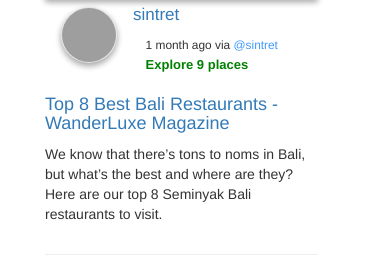
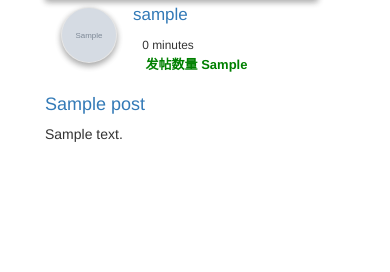
Before and after one commit to zzlpeter/blog, a Django app: template templates/postList.html in a window 390 px wide. Shown: the part 377-649 px from the top of the page. After the commit the page ends 519 px from the top, so only its background shows below. Run offline with Django 3.2, Linux system fonts and the light colour scheme; the template is opened without the code that fills it: most values are stand-ins (such as "Sample title", 1, 10 or a date in 2020); grey boxes marked "Sample" are stand-in pictures; some libraries are stand-ins or nearby versions; some web fonts are replaced; grey boxes are pictures that could not be loaded.

Commit message:
博客系统雏形

```diff
--- a/templates/postList.html
+++ b/templates/postList.html
@@ -34,11 +34,47 @@
 {#post list列表页#}
 <div class="container" style="height:100%;width:70%;margin:20px; float: left; margin-left: 45px;">
 	<div class="row">
-{#        {% for post in posts %}#}
-{#		<div class="row">#}
+        {% for post in posts %}
+		<div class="row">
+            <div class="col-xs-12 col-sm-3 col-md-3">
+                <a href="#">
+                    <img src="/static/images/{{ post.img.img_category.name }}/{{ post.img.src }}" class="img-responsive img-box img-thumbnail" style="width: 643px; height: 132px;">
+                </a>
+            </div>
+            <div class="col-xs-12 col-sm-9 col-md-9">
+                <div class="list-group">
+                    <div class="list-group-item">
+                        <div class="row-picture">
+                            <a href="#" title="sintret">
+                                <img class="circle img-thumbnail img-box" src="/static/images/portrait/{{ post.author.portrait.src }}" alt="sintret">
+                            </a>
+                        </div>
+                        <div class="row-content">
+                            <div class="list-group-item-heading">
+                                <a href="#" title="sintret">
+                                    <small>{{ post.author.user.username }}</small>
+                                </a>
+                            </div>
+                            <small>
+                                <i class="glyphicon glyphicon-time"></i>{{ post.post_time|timesince }}
+                                <br>
+                                <span class="explore"><i class="glyphicon glyphicon-th"></i> <a href="#">发帖数量 {{ post.post_count_belong_this_user }}  </a></span>
+                            </small>
+                        </div>
+                    </div>
+                </div>
+                <h4><a href="{{ post.post_detail_path }}">{{ post.title }}</a></h4>
+                <p>{{ post.summary|truncatechars:100 }}</p>
+            </div>
+        </div>
+        <br>
+        {% endfor %}
+
+
+{#        <div class="row">#}
 {#            <div class="col-xs-12 col-sm-3 col-md-3">#}
 {#                <a href="#">#}
-{#                    <img src="/static/images/{{ post.img.img_category.name }}/{{ post.img.src }}" class="img-responsive img-box img-thumbnail" style="width: 643px; height: 132px;">#}
+{#                    <img src="/static/images/scenery/pic01.jpg" class="img-responsive img-box img-thumbnail" style="width: 643px; height: 132px;">#}
 {#                </a>#}
 {#            </div>#}
 {#            <div class="col-xs-12 col-sm-9 col-md-9">#}
@@ -46,99 +82,63 @@
 {#                    <div class="list-group-item">#}
 {#                        <div class="row-picture">#}
 {#                            <a href="#" title="sintret">#}
-{#                                <img class="circle img-thumbnail img-box" src="/static/images/portrait/{{ post.author.portrait.src }}" alt="sintret">#}
+{#                                <img class="circle img-thumbnail img-box" src="http://sintret.com/img/andy.jpg" alt="sintret">#}
 {#                            </a>#}
 {#                        </div>#}
 {#                        <div class="row-content">#}
 {#                            <div class="list-group-item-heading">#}
 {#                                <a href="#" title="sintret">#}
-{#                                    <small>{{ post.author.user.username }}</small>#}
+{#                                    <small>sintret</small>#}
 {#                                </a>#}
 {#                            </div>#}
 {#                            <small>#}
-{#                                <i class="glyphicon glyphicon-time"></i>{{ post.post_time|timesince }}#}
+{#                                <i class="glyphicon glyphicon-time"></i> 1 month ago via <span class="twitter"> <i class="fa fa-twitter"></i> <a target="_blank" href="https://twitter.com/sintret" alt="sintret" title="sintret">@sintret</a></span>#}
 {#                                <br>#}
-{#                                <span class="explore"><i class="glyphicon glyphicon-th"></i> <a href="#">发帖数量 {{ post.post_count_belong_this_user }}  </a></span>#}
+{#                                <span class="explore"><i class="glyphicon glyphicon-th"></i> <a href="#">Explore 9 places </a></span>#}
 {#                            </small>#}
 {#                        </div>#}
 {#                    </div>#}
 {#                </div>#}
-{#                <h4><a href="{{ post.post_detail_path }}">{{ post.title }}</a></h4>#}
-{#                <p>{{ post.summary|truncatechars:10 }}</p>#}
+{#                <h4><a href="#">Top 8 Best Bali Restaurants - WanderLuxe Magazine</a></h4>#}
+{#                <p>We know that there’s tons to noms in Bali, but what’s the best and where are they? Here are our top 8 Seminyak Bali restaurants to visit.</p>#}
 {#            </div>#}
 {#        </div>#}
 {#        <hr>#}
-{#        {% endfor %}#}
 
 
-        <div class="row">
-            <div class="col-xs-12 col-sm-3 col-md-3">
-                <a href="#">
-                    <img src="/static/images/scenery/pic01.jpg" class="img-responsive img-box img-thumbnail" style="width: 643px; height: 132px;">
-                </a>
-            </div>
-            <div class="col-xs-12 col-sm-9 col-md-9">
-                <div class="list-group">
-                    <div class="list-group-item">
-                        <div class="row-picture">
-                            <a href="#" title="sintret">
-                                <img class="circle img-thumbnail img-box" src="http://sintret.com/img/andy.jpg" alt="sintret">
-                            </a>
-                        </div>
-                        <div class="row-content">
-                            <div class="list-group-item-heading">
-                                <a href="#" title="sintret">
-                                    <small>sintret</small>
-                                </a>
-                            </div>
-                            <small>
-                                <i class="glyphicon glyphicon-time"></i> 1 month ago via <span class="twitter"> <i class="fa fa-twitter"></i> <a target="_blank" href="https://twitter.com/sintret" alt="sintret" title="sintret">@sintret</a></span>
-                                <br>
-                                <span class="explore"><i class="glyphicon glyphicon-th"></i> <a href="#">Explore 9 places </a></span>
-                            </small>
-                        </div>
-                    </div>
-                </div>
-                <h4><a href="#">Top 8 Best Bali Restaurants - WanderLuxe Magazine</a></h4>
-                <p>We know that there’s tons to noms in Bali, but what’s the best and where are they? Here are our top 8 Seminyak Bali restaurants to visit.</p>
-            </div>
-        </div>
-        <hr>
-
-
-        <div class="row">
-            <div class="col-xs-12 col-sm-3 col-md-3">
-                <a href="#">
-                    <img src="http://i.huffpost.com/gen/2038950/thumbs/s-BANGKOK-NOODLES-large.jpg" class="img-responsive img-box img-thumbnail" style="width: 643px; height: 132px;">
-                </a>
-            </div>
-            <div class="col-xs-12 col-sm-9 col-md-9">
-                <div class="list-group">
-                    <div class="list-group-item">
-                        <div class="row-picture">
-                            <a href="#" title="sintret">
-                                <img class="circle img-thumbnail img-box" src="http://sintret.com/img/andy.jpg" alt="sintret">
-                            </a>
-                        </div>
-                        <div class="row-content">
-                            <div class="list-group-item-heading">
-                                <a href="#" title="sintret">
-                                    <small>sintret</small>
-                                </a>
-                            </div>
-                            <small>
-                                <i class="glyphicon glyphicon-time"></i> 1 month ago via <span class="twitter"> <i class="fa fa-twitter"></i> <a target="_blank" href="https://twitter.com/sintret" alt="sintret" title="sintret">@sintret</a></span>
-                                <br>
-                                <span class="explore"><i class="glyphicon glyphicon-th"></i> <a href="#">Explore 9 places </a></span>
-                            </small>
-                        </div>
-                    </div>
-                </div>
-                <h4><a href="#">These Are The Best Noodle Spots In Bangkok</a></h4>
-                <p>BANGKOK (AP) — With its fluorescent bulbs and cafeteria-style tables, the Bangkok restaurant Raan Jay Fai wouldn't win any awards for interior decorating.              But that hasn't deterred Martha Stewart, one of the restaurant's many fans...</p>
-            </div>
-        </div>
-        <hr>
+{#        <div class="row">#}
+{#            <div class="col-xs-12 col-sm-3 col-md-3">#}
+{#                <a href="#">#}
+{#                    <img src="http://i.huffpost.com/gen/2038950/thumbs/s-BANGKOK-NOODLES-large.jpg" class="img-responsive img-box img-thumbnail" style="width: 643px; height: 132px;">#}
+{#                </a>#}
+{#            </div>#}
+{#            <div class="col-xs-12 col-sm-9 col-md-9">#}
+{#                <div class="list-group">#}
+{#                    <div class="list-group-item">#}
+{#                        <div class="row-picture">#}
+{#                            <a href="#" title="sintret">#}
+{#                                <img class="circle img-thumbnail img-box" src="http://sintret.com/img/andy.jpg" alt="sintret">#}
+{#                            </a>#}
+{#                        </div>#}
+{#                        <div class="row-content">#}
+{#                            <div class="list-group-item-heading">#}
+{#                                <a href="#" title="sintret">#}
+{#                                    <small>sintret</small>#}
+{#                                </a>#}
+{#                            </div>#}
+{#                            <small>#}
+{#                                <i class="glyphicon glyphicon-time"></i> 1 month ago via <span class="twitter"> <i class="fa fa-twitter"></i> <a target="_blank" href="https://twitter.com/sintret" alt="sintret" title="sintret">@sintret</a></span>#}
+{#                                <br>#}
+{#                                <span class="explore"><i class="glyphicon glyphicon-th"></i> <a href="#">Explore 9 places </a></span>#}
+{#                            </small>#}
+{#                        </div>#}
+{#                    </div>#}
+{#                </div>#}
+{#                <h4><a href="#">These Are The Best Noodle Spots In Bangkok</a></h4>#}
+{#                <p>BANGKOK (AP) — With its fluorescent bulbs and cafeteria-style tables, the Bangkok restaurant Raan Jay Fai wouldn't win any awards for interior decorating.              But that hasn't deterred Martha Stewart, one of the restaurant's many fans...</p>#}
+{#            </div>#}
+{#        </div>#}
+{#        <hr>#}
 	</div>
 </div>
 {#<div style="width: 2px; padding-top: 20%; padding-bottom: 0; background-color: darkgray; float: right; margin-right: 25%;"></div>#}
```
Also changed, not shown: templates/makePost.html (+15 -6 lines).
